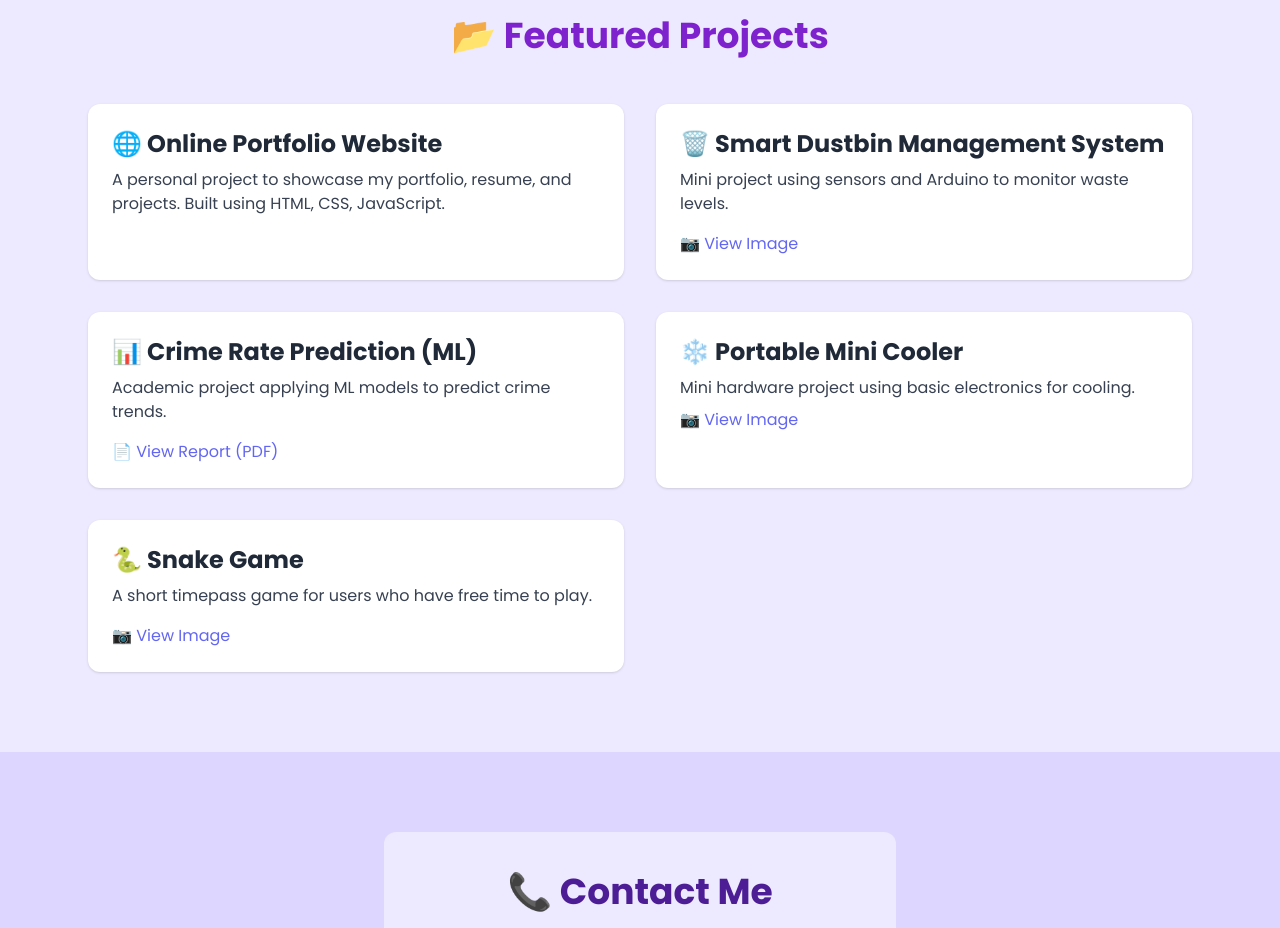
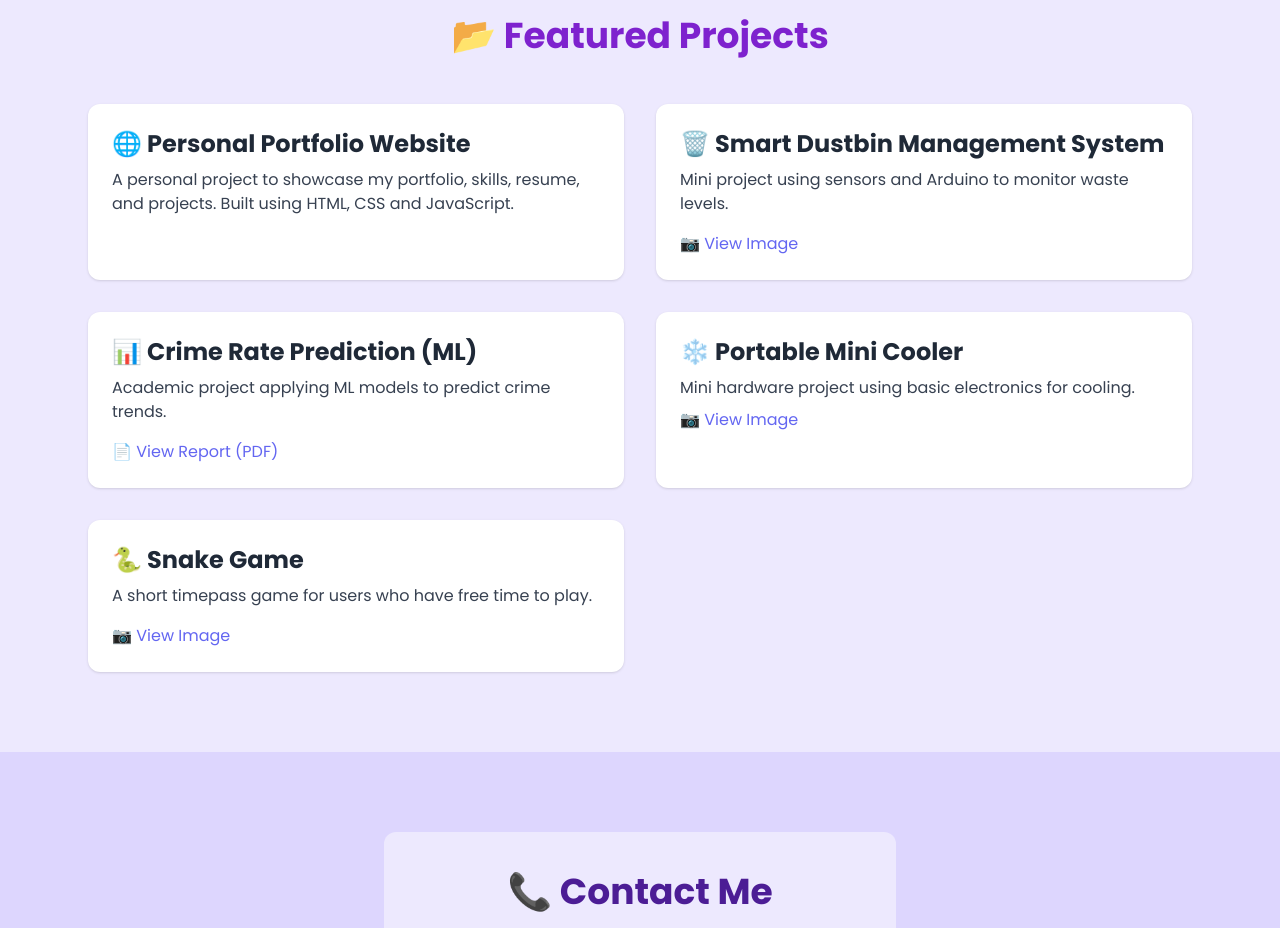
Before and after one commit to Karthikpdk/Karthikpdk.github.io, a plain HTML site: page index.html in a window 1280 px wide. Shown: the part 3240-4168 px from the top of the page. Drawn offline with nearby package versions, Linux system fonts and the light colour scheme.

Commit message:
Add files via upload

```diff
--- a/index.html
+++ b/index.html
@@ -182,9 +182,9 @@
 
         <div class="grid gap-8 md:grid-cols-2">
             <div class="bg-white p-6 rounded-xl shadow hover:shadow-xl transition">
-                <h3 class="text-2xl font-bold mb-2">🌐 Online Portfolio Website</h3>
+                <h3 class="text-2xl font-bold mb-2">🌐 Personal Portfolio Website</h3>
                 <p class="text-gray-700 mb-2">
-                    A personal project to showcase my portfolio, resume, and projects. Built using HTML, CSS,
+                    A personal project to showcase my portfolio, skills, resume, and projects. Built using HTML, CSS and
                     JavaScript.
                 </p>
             </div>
```
